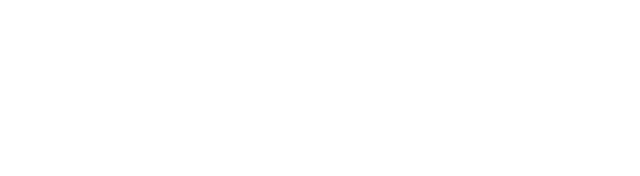
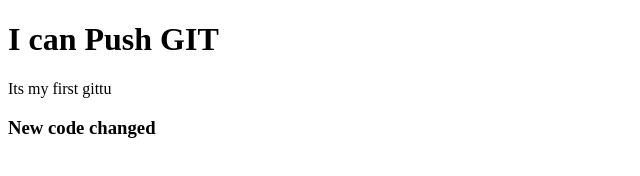
Before and after one commit to Thowhid31/second-repo, a plain HTML site: page index.html in a window 1280 px wide. Shown: the whole page, without its empty margins (0-640 px from the left). Drawn offline with Linux system fonts and the light colour scheme.

Commit message:
added header

```diff
--- a/index.html
+++ b/index.html
@@ -7,6 +7,8 @@
     <title>Second repo</title>
 </head>
 <body>
-
+    <h1>I can Push GIT</h1>
+    <p>Its my first gittu</p>
+    <h3>New code changed</h3>
 </body>
 </html>
```
